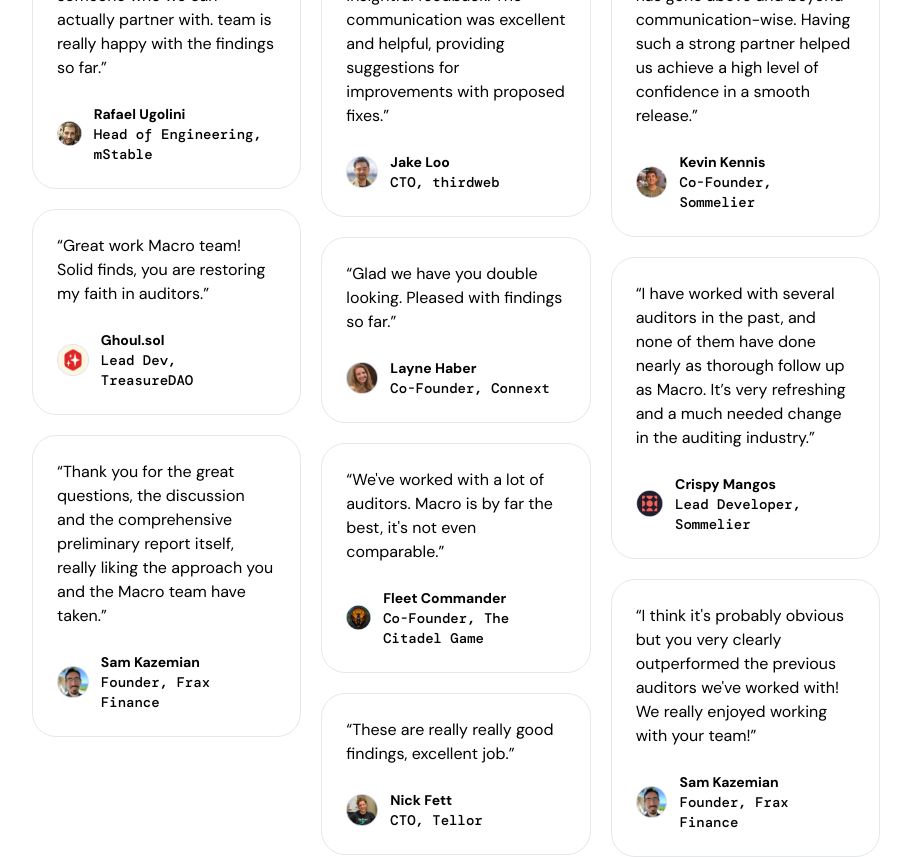
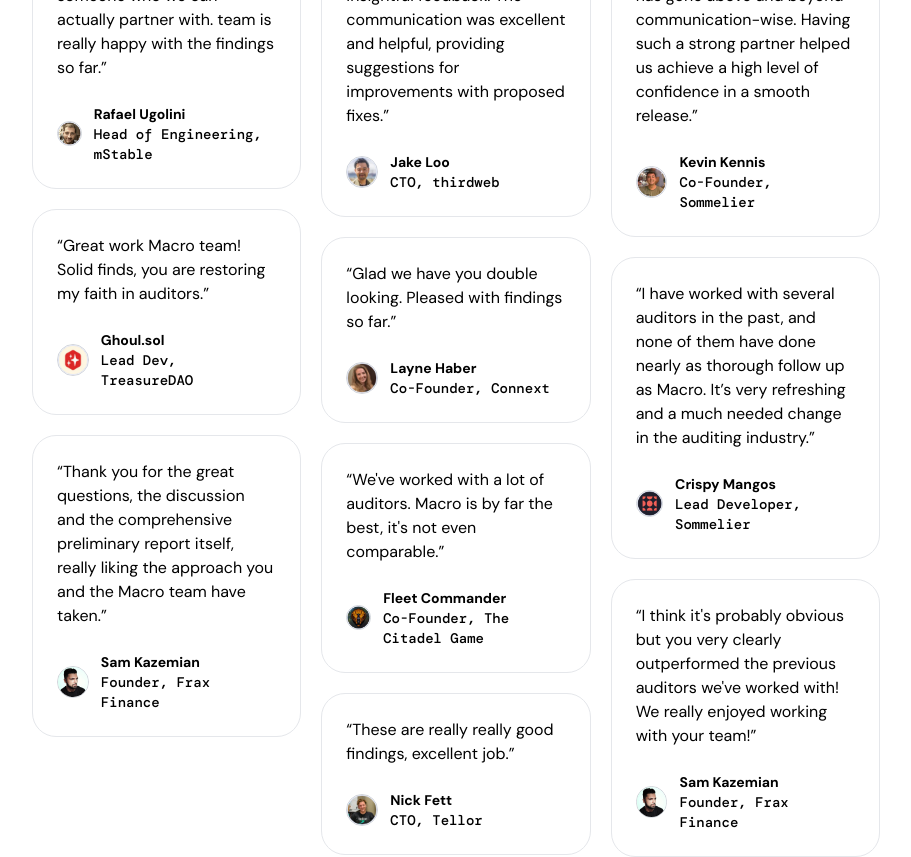
Before and after one commit to snowball-tools/website-example, a Next.js app: page /bots in a window 1280 px wide. Shown: the part 2340-3197 px from the top of the page, without its empty margins (184-1095 px from the left). Built offline with nearby package versions, Linux system fonts and the light colour scheme; a web font is replaced by a local one.

Commit message:
fix: update incorrect avatar image

```diff
--- a/src/components/TestimonialHighlight/TestimonialHighlight.tsx
+++ b/src/components/TestimonialHighlight/TestimonialHighlight.tsx
@@ -16,7 +16,13 @@ const TestimonialHighlight = () => {
 
         <div className="mt-5 pt-5 flex items-center gap-4">
           <div>
-            <Image src="/avatar/sam-kazemian.png" alt="Sam Kazemian" width={32} height={32} />
+            <Image
+              className="rounded-full border border-gray-300"
+              src="/avatar/sam-kazemian.jpg"
+              alt="Sam Kazemian"
+              width={32}
+              height={32}
+            />
           </div>
           <div>
             <p className="text-sm">
--- a/src/components/TestimonialWall/TestimonialCard.tsx
+++ b/src/components/TestimonialWall/TestimonialCard.tsx
@@ -12,7 +12,13 @@ const TestimonialCard = ({ data, className }: TestimonialCardProps) => {
       <p className="mb-8 sm:mb-6">“{data.message}”</p>
       <div className="flex gap-3 items-center">
         <div className="">
-          <Image src={`/avatar/${data.avatar}`} alt={data.name} width={32} height={32} />
+          <Image
+            src={`/avatar/${data.avatar}`}
+            alt={data.name}
+            className="rounded-full border border-gray-300"
+            width={32}
+            height={32}
+          />
         </div>
         <div className="flex flex-col text-sm">
           <p className="font-bold">{data.name}</p>
--- a/src/components/TestimonialWall/TestimonialWall.tsx
+++ b/src/components/TestimonialWall/TestimonialWall.tsx
@@ -60,7 +60,7 @@ const testimonials: Testimonial[] = [
   },
   {
     name: 'Sam Kazemian',
-    avatar: 'sam-kazemian.png',
+    avatar: 'sam-kazemian.jpg',
     message:
       'Thank you for the great questions, the discussion and the comprehensive preliminary report itself, really liking the approach you and the Macro team have taken.',
     title: 'Founder',
@@ -75,7 +75,7 @@ const testimonials: Testimonial[] = [
   },
   {
     name: 'Sam Kazemian',
-    avatar: 'sam-kazemian.png',
+    avatar: 'sam-kazemian.jpg',
     message:
       "I think it's probably obvious but you very clearly outperformed the previous auditors we've worked with! We really enjoyed working with your team!",
     title: 'Founder',
```
Also changed, not shown: public/avatar/sam-kazemian.jpg (added), public/avatar/sam-kazemian.png (deleted).
